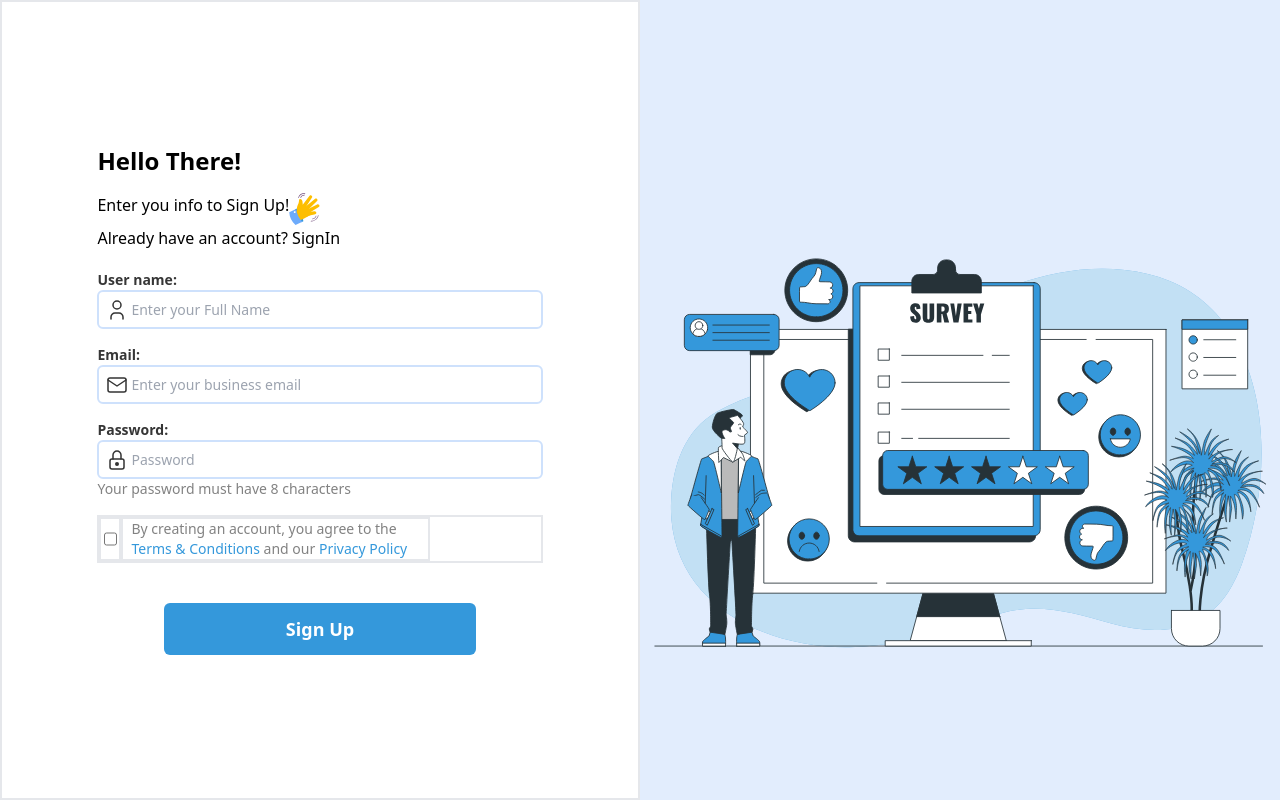
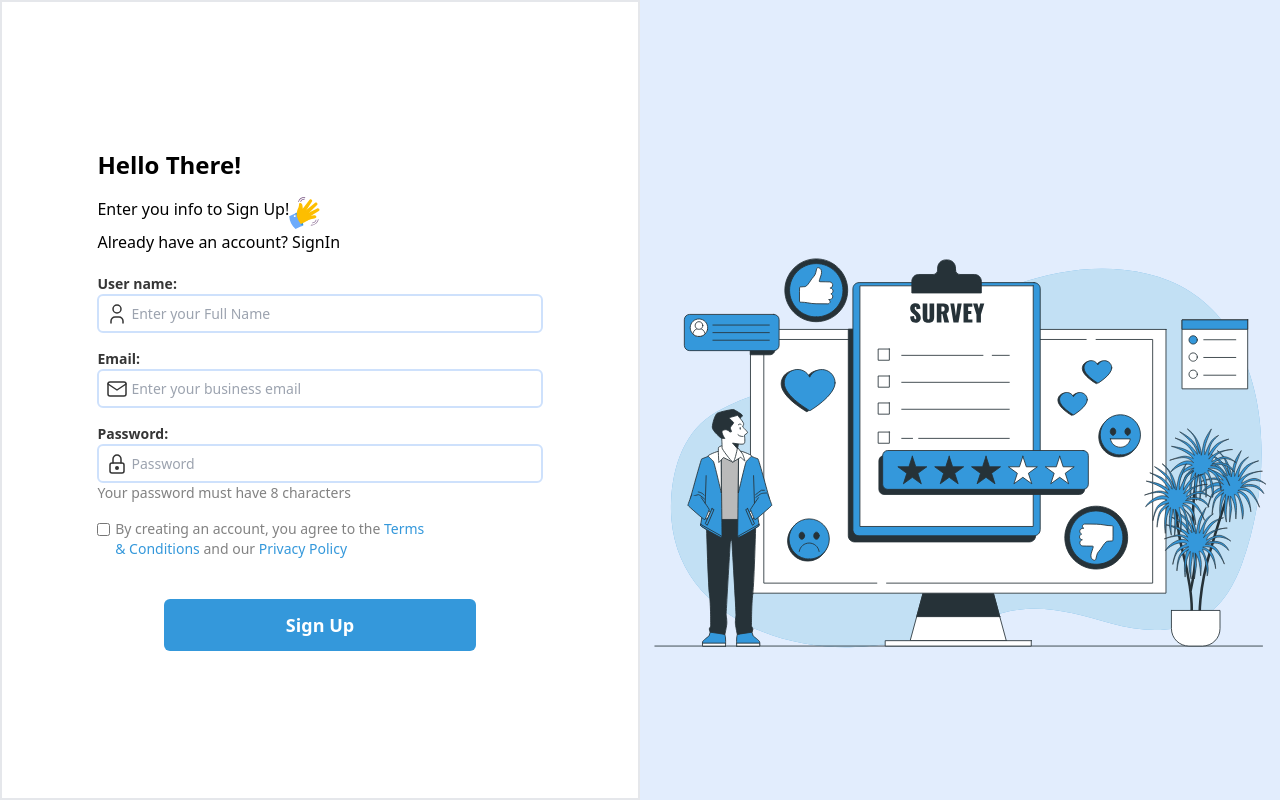
Before and after one commit to hamzakhalid910/Survey-Builder, a React (Vite) app: page / in a window 1280 px wide. Built offline with nearby package versions, Linux system fonts and the light colour scheme.

Commit message:
Feat: Settled check box

```diff
--- a/src/Pages/SignUp.jsx
+++ b/src/Pages/SignUp.jsx
@@ -116,18 +116,18 @@ function SignUp() {
               </p>
 
               {/* Checkbox */}
-              <div className="flex border-2 mt-4">
-                <div className="border-2 w-[5%] flex justify-center">
+              <div className="flex  mt-4">
+                <div className="w-[4%] mt-0.5 ">
                   <input
-                    className=" border-2"
+                    className=""
                     type="checkbox"
                     name="checkbox"
                     value={formData.checkbox}
                     onChange={handleChange}
                   />
                 </div>
-                <div className="border-2 w-[100%] md:w-[70%] flex items-center">
-                  <span className="ml-2 text-[#828282]">
+                <div className=" w-[100%] md:w-[70%] flex items-center">
+                  <span className=" text-[#828282]">
                     By creating an account, you agree to the{" "}
                     <span className="text-[#3498DB]">Terms & Conditions</span>{" "}
                     and our{" "}
```
